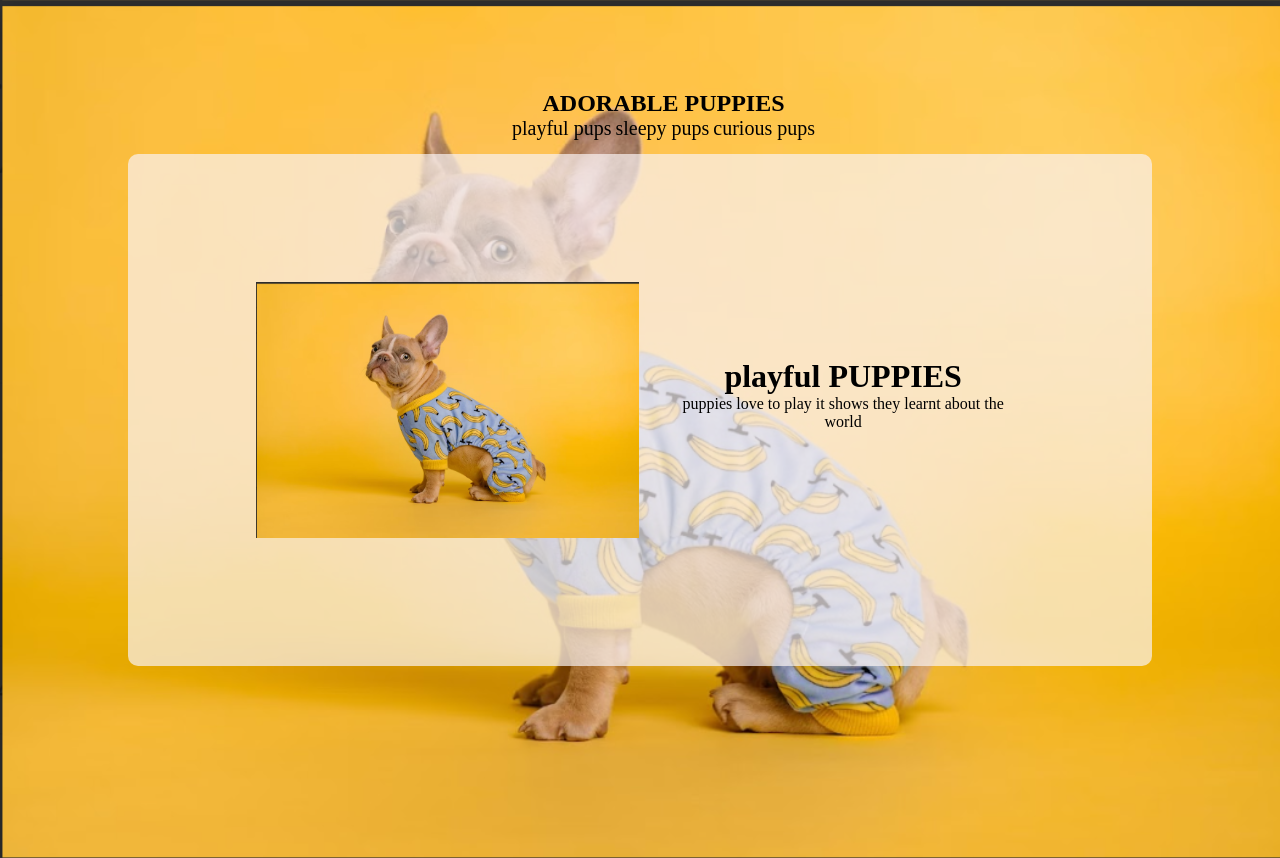
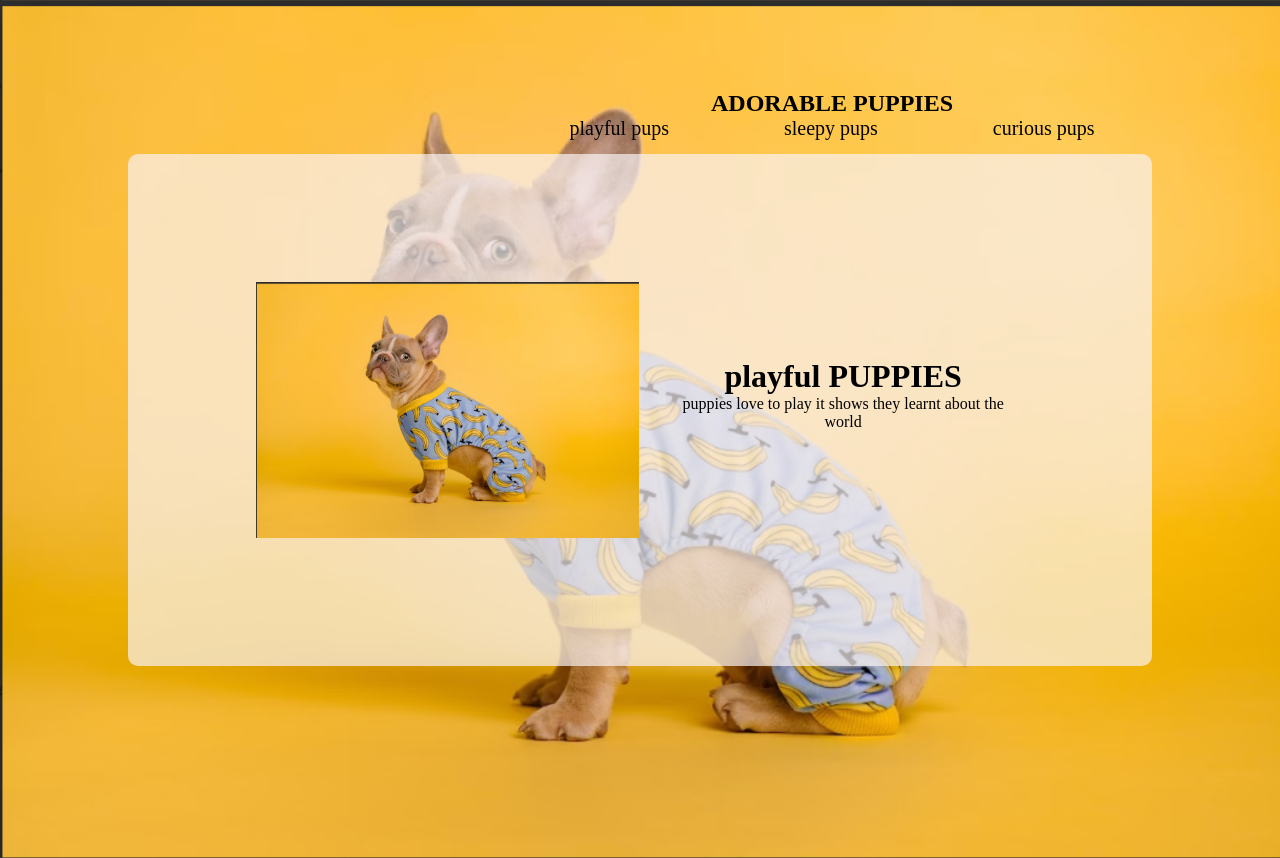
Before and after one commit to piduguramya/ddrive3, a plain HTML site: page index.html in a window 1280 px wide. Shown: the top 858 px of the page. Drawn offline with Linux system fonts and the light colour scheme.

Commit message:
Update index.html

```diff
--- a/index.html
+++ b/index.html
@@ -20,7 +20,9 @@
         }
        .nava{
         text-decoration: none;
-        text-align: center;
+        display: flex;
+        justify-content: space-around;
+        width: 50vw;
        }
        .part1,.part2,.part3{
         display: flex;
```
